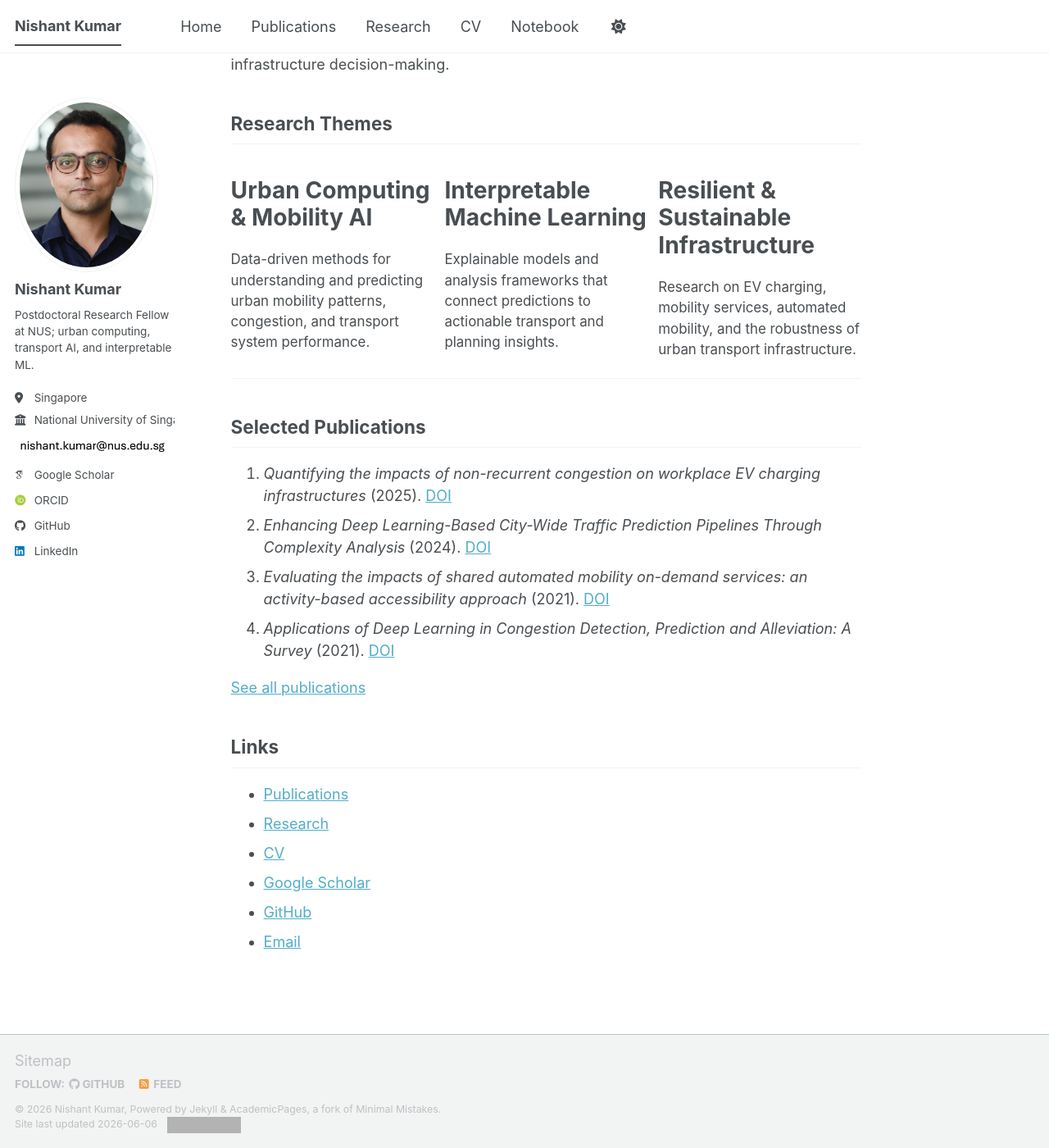
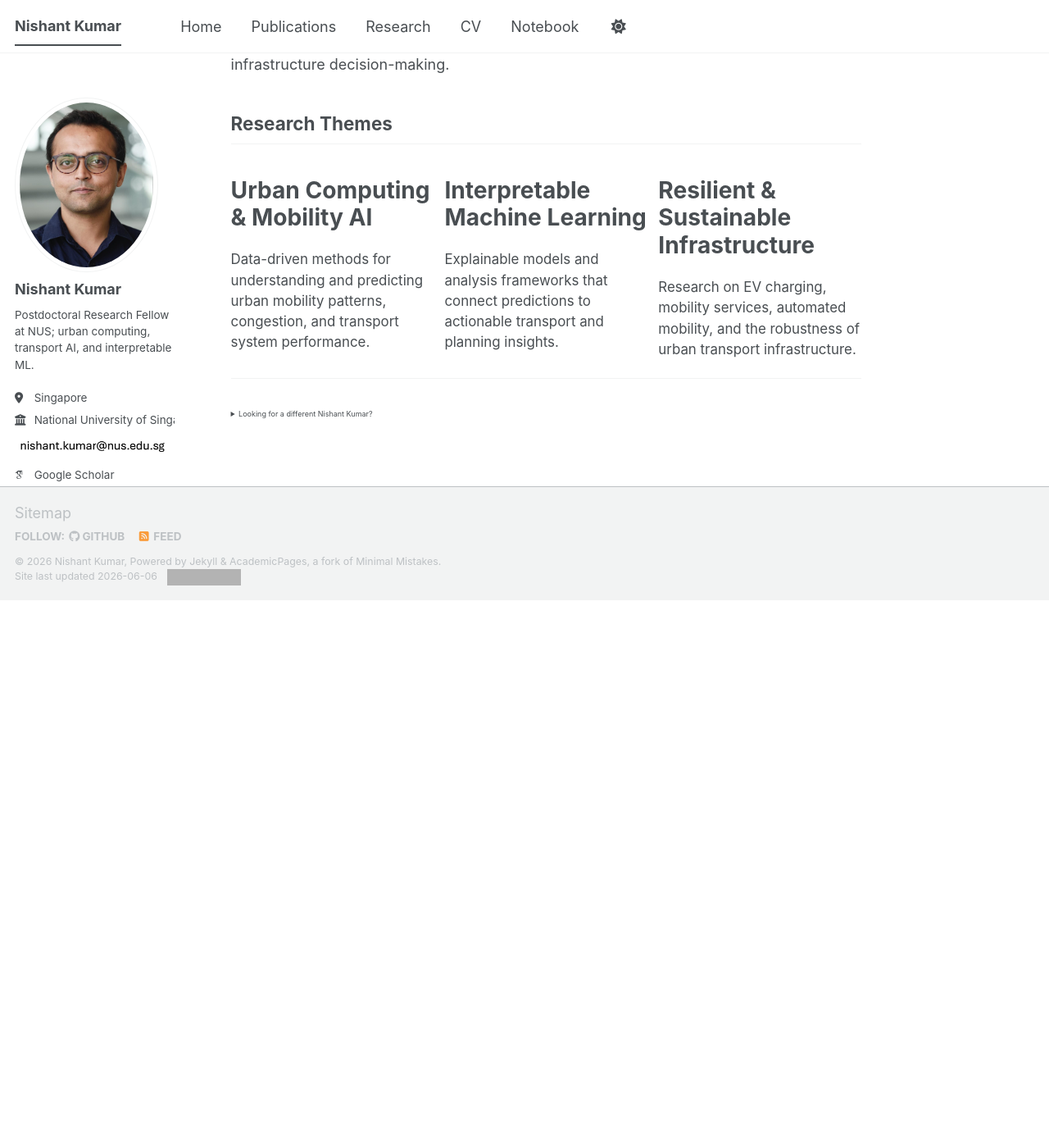
Before and after one commit to abcnishant007/abcnishant007.github.io, a Jekyll site: the page built from _pages/about.md, in a window 1280 px wide and 1400 px high, scrolled down 341 px. Shown: the whole window at 82% size. Built offline with Jekyll 4.4.1, drawn with Linux system fonts in a browser that asks for light colours; some web fonts are replaced; a script bundle is joined from its source files by our own code; library files that are not in the unit come from our copies; after the commit the page ends 1073 px from its top, so only the background shows below that; grey boxes are pictures that could not be loaded.

Commit message:
redid the disambiguation sectoin

```diff
--- a/_pages/about.md
+++ b/_pages/about.md
@@ -24,30 +24,15 @@ feature_row:
 
 {% include feature_row %}
 
-## Selected Publications
-
-<ol>
-  <li>
-    <em>Quantifying the impacts of non-recurrent congestion on workplace EV charging infrastructures</em> (2025). <a href="https://doi.org/10.1016/j.trd.2025.104869">DOI</a>
-  </li>
-  <li>
-    <em>Enhancing Deep Learning-Based City-Wide Traffic Prediction Pipelines Through Complexity Analysis</em> (2024). <a href="https://doi.org/10.1007/s42421-024-00109-x">DOI</a>
-  </li>
-  <li>
-    <em>Evaluating the impacts of shared automated mobility on-demand services: an activity-based accessibility approach</em> (2021). <a href="https://doi.org/10.1007/s11116-020-10106-y">DOI</a>
-  </li>
-  <li>
-    <em>Applications of Deep Learning in Congestion Detection, Prediction and Alleviation: A Survey</em> (2021). <a href="https://doi.org/10.1016/j.trc.2021.103432">DOI</a>
-  </li>
-</ol>
-
-<p><a href="/publications/">See all publications</a></p>
-
-## Links
-
-- [Publications](/publications/)
-- [Research](/research/)
-- [CV](/cv/)
-- [Google Scholar](https://scholar.google.com/citations?user=AiujSOkAAAAJ&hl=en)
-- [GitHub](https://github.com/abcnishant007)
-- [Email](mailto:nishant.kumar@nus.edu.sg)
+<div style="font-size: 50%;">
+  <details>
+    <summary>Looking for a different Nishant Kumar?</summary>
+    <p>If you're looking for another researcher named Nishant Kumar, the following links might help.</p>
+    <ul>
+      <li><a href="https://nish03.github.io">Nishant Kumar</a> - Research Scientist at Helmholtz Zentrum Hereon/TU Dresden, working on AI/ML for climate modeling</li>
+      <li><a href="https://orcid.org/0000-0002-2814-8803">Nishant Kumar</a> - Postdoctoral Researcher at Tufts University, working on 2D materials, AFM, and biomedical mechanics</li>
+      <li><a href="https://iitj.ac.in/People/Profile/bcc4a5b6-0c7d-42b3-bf7e-aaa7c1263d67">Nishant Kumar</a> - Associate Professor at IIT Jodhpur, working on power electronics, advanced control, and renewable energy systems</li>
+      <li><a href="https://nishanthjkumar.com">Nishanth J. Kumar</a> - PhD student at MIT CSAIL, working on AI/ML and robotics for long-horizon planning</li>
+    </ul>
+  </details>
+</div>
--- a/requirements.txt
+++ b/requirements.txt
@@ -41,6 +41,7 @@ Task 7 — Slim down navigation
 - Target top-level nav count: about 6 items max.
 
 General notes
+- Good rollback commit if needed: `f6f5b0423424df75ee3c92a62ab44ee8df37366f` (`2026-06-04 Hide email text in author profile`)
 - Test changes locally with: bundle exec jekyll serve
 - Check mobile (hamburger) nav reflects the slimmed menu too.
 - Do not change visual styling, colors, or fonts.
```
Also changed, not shown: _pages/research.md (+3 -3 lines).
